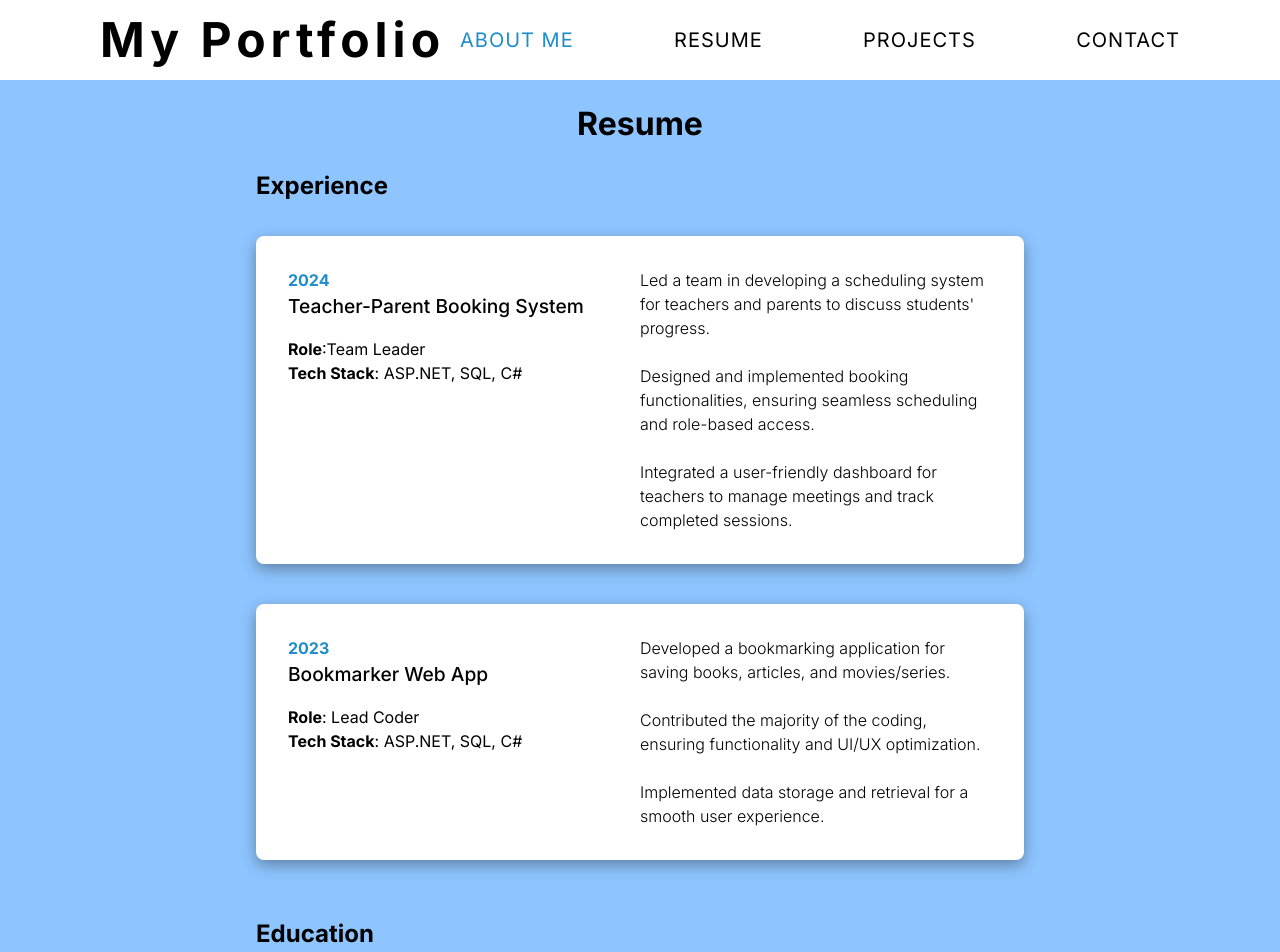
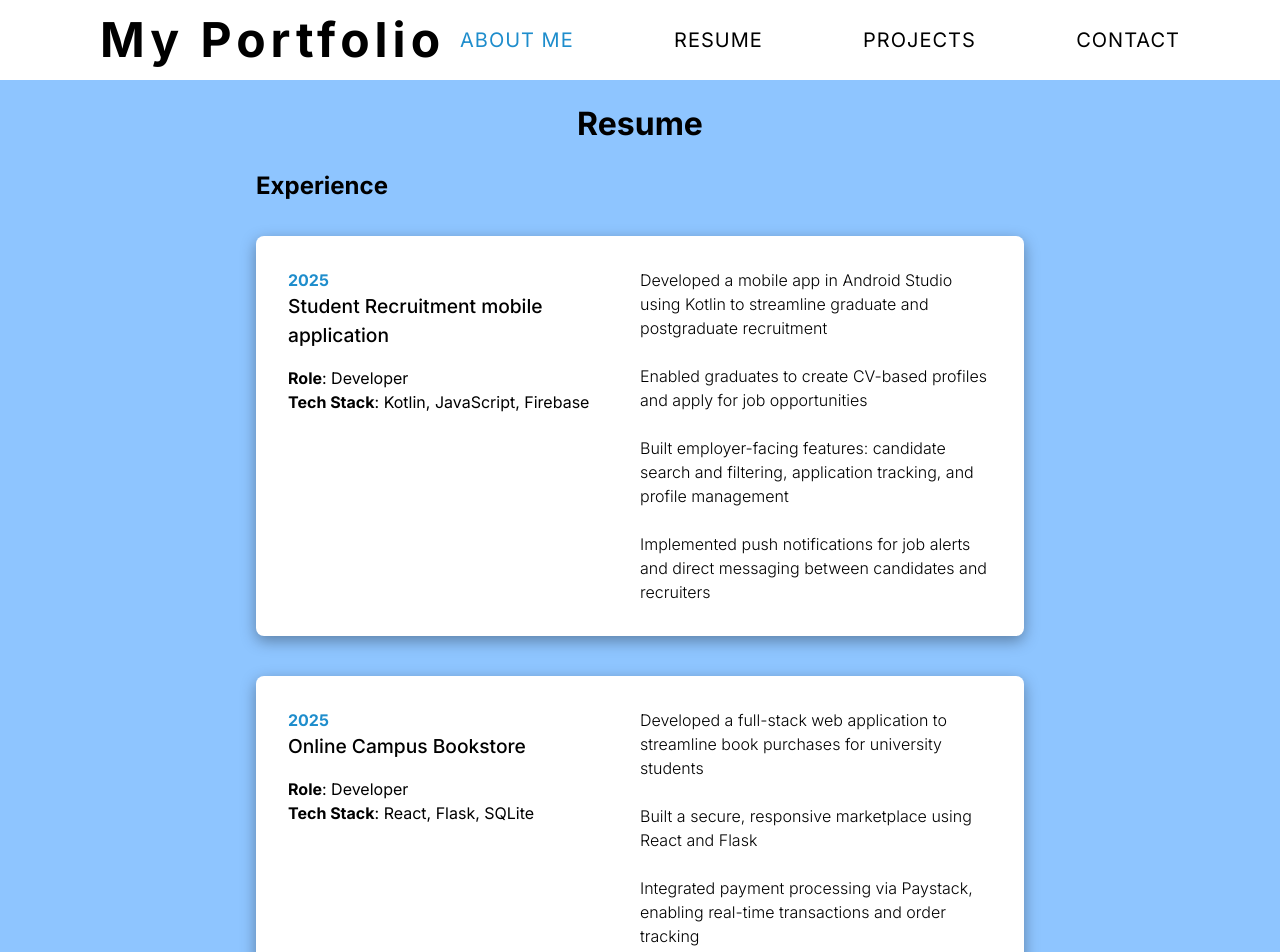
Before and after one commit to mohamed-khan-05/Portfolio, a React (Vite) app: page /resume in a window 1280 px wide. Shown: the top 952 px of the page. Built offline with nearby package versions, Linux system fonts and the light colour scheme.

Commit message:
changed xp

```diff
--- a/src/pages/Resume.jsx
+++ b/src/pages/Resume.jsx
@@ -21,54 +21,63 @@ const Resume = () => {
           </button>
         </div>
 
-        {/* xp 1 */}
+        {/* xp 2 */}
         <div className="bg-white px-3 py-6 my-4 rounded-lg" id="shadow">
-          <h1 className="text-[#1E8DCC] font-black">2024</h1>
+          <h1 className="text-[#1E8DCC] font-black">2025</h1>
           <h1 className="text-[1.2rem] mb-1 font-medium">
-            Teacher-Parent Booking System
+            Student Recruitment mobile application
           </h1>
           <h2>
-            <strong>Role</strong>: Team Leader <br />
-            <strong>Tech Stack</strong>: ASP.NET, SQL, C#
+            <strong>Role</strong>: Developer <br />
+            <strong>Tech Stack</strong>: Kotlin, JavaScript, Firebase
           </h2>
 
           <ul className="font-light mt-4">
             <li>
-              Led a team in developing a scheduling system for teachers and
-              parents to discuss students' progress.
+              Developed a mobile app in Android Studio using Kotlin to
+              streamline graduate and postgraduate recruitment
             </li>
             <li>
-              Designed and implemented booking functionalities, ensuring
-              seamless scheduling and role-based access.
+              Enabled graduates to create CV-based profiles and apply for job
+              opportunities
             </li>
             <li>
-              Integrated a user-friendly dashboard for teachers to manage
-              meetings and track completed sessions.
+              Built employer-facing features: candidate search and filtering,
+              application tracking, and profile management
+            </li>
+            <li>
+              Implemented push notifications for job alerts and direct messaging
+              between candidates and recruiters
             </li>
           </ul>
         </div>
 
-        {/* xp 2 */}
+        {/* xp 1 */}
         <div className="bg-white px-3 py-6 my-4 rounded-lg" id="shadow">
-          <h1 className="text-[#1E8DCC] font-black">2023</h1>
-          <h1 className="text-[1.2rem] mb-1 font-medium">Bookmarker Web App</h1>
+          <h1 className="text-[#1E8DCC] font-black">2025</h1>
+          <h1 className="text-[1.2rem] mb-1 font-medium">
+            Online Campus Bookstore
+          </h1>
           <h2>
-            <strong>Role</strong>: Lead Coder <br /> <strong>Tech Stack</strong>
-            : ASP.NET, SQL, C#
+            <strong>Role</strong>: Developer <br />
+            <strong>Tech Stack</strong>: React, Flask, SQLite
           </h2>
 
           <ul className="font-light mt-4">
             <li>
-              Developed a bookmarking application for saving books, articles,
-              and movies/series.
+              Developed a full-stack web application to streamline book
+              purchases for university students
             </li>
             <li>
-              Contributed the majority of the coding, ensuring functionality and
-              UI/UX optimization.
+              Built a secure, responsive marketplace using React and Flask
             </li>
             <li>
-              Implemented data storage and retrieval for a smooth user
-              experience.
+              Integrated payment processing via Paystack, enabling real-time
+              transactions and order tracking
+            </li>
+            <li>
+              Implemented user authentication, cart and wishlist management, and
+              book review features
             </li>
           </ul>
         </div>
@@ -333,65 +342,74 @@ const Resume = () => {
             </button>
           </div>
 
-          {/* xp 1 */}
+          {/* xp 2 */}
           <div className="flex bg-white p-8 rounded-lg mb-10" id="shadow">
             <div className="w-[50%] ">
-              <h1 className="text-[#1E8DCC] font-bold">2024</h1>
+              <h1 className="text-[#1E8DCC] font-bold">2025</h1>
               <h1 className="text-[1.2rem] font-medium mb-4">
-                Teacher-Parent Booking System
+                Student Recruitment mobile application
               </h1>
               <h2>
-                <strong>Role</strong>:Team Leader <br />
-                <strong>Tech Stack</strong>: ASP.NET, SQL, C#
+                <strong>Role</strong>: Developer <br />
+                <strong>Tech Stack</strong>: Kotlin, JavaScript, Firebase
               </h2>
             </div>
             <div className="flex w-[50%] items-center justify-center font-light">
               <ul>
                 <li>
-                  Led a team in developing a scheduling system for teachers and
-                  parents to discuss students' progress.
+                  Developed a mobile app in Android Studio using Kotlin to
+                  streamline graduate and postgraduate recruitment
                 </li>
                 <br />
                 <li>
-                  Designed and implemented booking functionalities, ensuring
-                  seamless scheduling and role-based access.
+                  Enabled graduates to create CV-based profiles and apply for
+                  job opportunities
                 </li>
                 <br />
                 <li>
-                  Integrated a user-friendly dashboard for teachers to manage
-                  meetings and track completed sessions.
+                  Built employer-facing features: candidate search and
+                  filtering, application tracking, and profile management
+                </li>
+                <br />
+                <li>
+                  Implemented push notifications for job alerts and direct
+                  messaging between candidates and recruiters
                 </li>
               </ul>
             </div>
           </div>
 
-          {/* xp 2 */}
+          {/* xp 1 */}
           <div className="flex bg-white p-8 rounded-lg mb-10" id="shadow">
             <div className="w-[50%] ">
-              <h1 className="text-[#1E8DCC] font-bold">2023</h1>
+              <h1 className="text-[#1E8DCC] font-bold">2025</h1>
               <h1 className="text-[1.2rem] font-medium mb-4">
-                Bookmarker Web App
+                Online Campus Bookstore
               </h1>
               <h2>
-                <strong>Role</strong>: Lead Coder <br />
-                <strong>Tech Stack</strong>: ASP.NET, SQL, C#
+                <strong>Role</strong>: Developer <br />
+                <strong>Tech Stack</strong>: React, Flask, SQLite
               </h2>
             </div>
             <div className="flex w-[50%] items-center justify-center font-light">
               <ul>
                 <li>
-                  Developed a bookmarking application for saving books,
-                  articles, and movies/series.
+                  Developed a full-stack web application to streamline book
+                  purchases for university students
                 </li>
                 <br />
                 <li>
-                  Contributed the majority of the coding, ensuring functionality
-                  and UI/UX optimization.
+                  Built a secure, responsive marketplace using React and Flask
                 </li>
                 <br />
                 <li>
-                  Implemented data storage and retrieval for a smooth user
-                  experience.
+                  Integrated payment processing via Paystack, enabling real-time
+                  transactions and order tracking
+                </li>
+                <br />
+                <li>
+                  Implemented user authentication, cart and wishlist management,
+                  and book review features
                 </li>
               </ul>
             </div>
```
